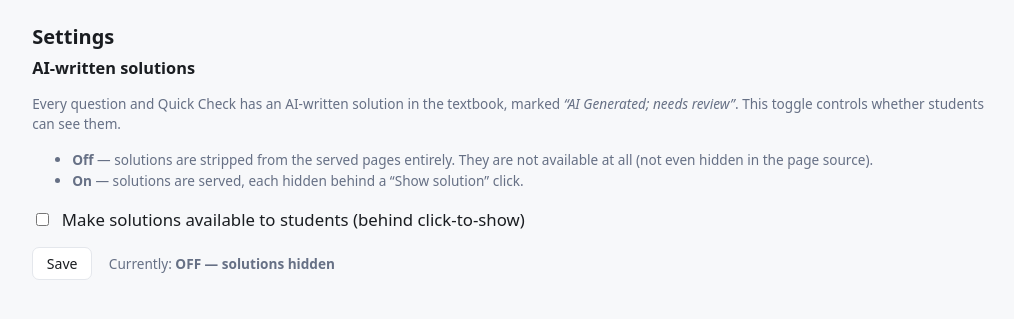
After one commit to katestange/alchemy-textbook, a FastAPI app: template backend/templates/admin/settings.html in a window 1280 px wide. The commit adds this page. Shown: the top 319 px of the page, without its empty margins (131-1145 px from the left). Run offline with FastAPI, Linux system fonts and the light colour scheme; the template is opened without the code that fills it, so the values that code supplies are empty; parts of the project's set-up code (start-up, migrations or seed data) failed here and were passed over.

Commit message:
solutions infrastructure: admin availability toggle + server-side strip + click-to-show reader
Decision 75. Builds the machinery around AI-written LaTeX solutions (a background agent is writing the \begin{aisolution} blocks into the .tex):
- settings table + get/set_setting; solutions_enabled() (default OFF).
- /chapter/{n} strips <div class=ltx_theorem_aisolution> blocks server-side when OFF (pure-Python balanced-div remover, unit-tested with nesting); serves them when ON. Verified: OFF -> 0 occurrences, ON -> served.
- Admin Settings page + toggle (nav link added).
- Reader wires each .ltx_theorem_aisolution behind a 'Show solution' click (gold styling); no-op when the backend has stripped them.
104 frontend tests pass. Solutions .tex content + pipeline rebuild land when the agent finishes.

Co-Authored-By: Claude Fable 5 <noreply@anthropic.com>

```diff
--- a/backend/app.py
+++ b/backend/app.py
@@ -22,7 +22,7 @@ from pathlib import Path
 from anthropic import AsyncAnthropic
 from dotenv import load_dotenv
 from fastapi import FastAPI, HTTPException, Request, Response
-from fastapi.responses import FileResponse, JSONResponse, StreamingResponse
+from fastapi.responses import FileResponse, HTMLResponse, JSONResponse, StreamingResponse
 
 # ---------------------------------------------------------------------------
 # Paths and configuration
@@ -410,6 +410,10 @@ CREATE TABLE IF NOT EXISTS admin (
     failed_attempts INTEGER NOT NULL DEFAULT 0,  -- lockout (Decision 57)
     locked_until TIMESTAMP                       -- lockout (Decision 57)
 );
+CREATE TABLE IF NOT EXISTS settings (
+    key TEXT PRIMARY KEY,
+    value TEXT NOT NULL
+);
 """
 
 DEV_CODE = "DEV-TEST-1"
@@ -466,6 +470,77 @@ def db_execute(sql: str, params=()) -> int:
         cur = _db.execute(sql, params)
         _db.commit()
         return cur.lastrowid
+
+
+def get_setting(key: str, default: str = "") -> str:
+    rows = db_query("SELECT value FROM settings WHERE key = ?", (key,))
+    return rows[0]["value"] if rows else default
+
+
+def set_setting(key: str, value: str) -> None:
+    db_execute(
+        "INSERT INTO settings (key, value) VALUES (?, ?) "
+        "ON CONFLICT(key) DO UPDATE SET value = excluded.value",
+        (key, value),
+    )
+
+
+# AI-written solutions (marked "needs review" in the LaTeX) render as
+# <div class="ltx_theorem ltx_theorem_aisolution">. When the instructor's
+# toggle is OFF they are stripped from the served chapter HTML entirely (not
+# merely hidden), so they're genuinely unavailable. Default: OFF.
+_AISOLUTION_CLASS = "ltx_theorem_aisolution"
+
+
+def solutions_enabled() -> bool:
+    return get_setting("solutions_enabled", "0") == "1"
+
+
+def _next_div(html: str, start: int) -> int:
+    """Index of the next real <div (followed by space or >), or -1."""
+    i = start
+    while True:
+        i = html.find("<div", i)
+        if i == -1:
+            return -1
+        nxt = html[i + 4:i + 5]
+        if nxt in (" ", ">", "\t", "\n", "/"):
+            return i
+        i += 4
+
+
+def strip_aisolutions(html: str) -> str:
+    """Remove every balanced <div ...ltx_theorem_aisolution...>...</div> block."""
+    out = []
+    pos = 0
+    while True:
+        start = _next_div(html, pos)
+        if start == -1:
+            out.append(html[pos:])
+            break
+        tag_end = html.find(">", start)
+        if tag_end == -1:
+            out.append(html[pos:])
+            break
+        if _AISOLUTION_CLASS in html[start:tag_end + 1]:
+            depth, scan = 1, tag_end + 1
+            while depth > 0:
+                nd = _next_div(html, scan)
+                cd = html.find("</div>", scan)
+                if cd == -1:
+                    break
+                if nd != -1 and nd < cd:
+                    depth += 1
+                    scan = nd + 4
+                else:
+                    depth -= 1
+                    scan = cd + 6
+            out.append(html[pos:start])
+            pos = scan
+        else:
+            out.append(html[pos:tag_end + 1])
+            pos = tag_end + 1
+    return "".join(out)
 
 
 # ---------------------------------------------------------------------------
@@ -534,6 +609,12 @@ def chapter(n: str):
     path = BUILD_DIR / "html" / filename
     if not path.exists():
         raise HTTPException(status_code=404, detail="Chapter file missing")
+    # When the solutions toggle is OFF, strip AI-written solutions entirely so
+    # they're unavailable (not merely hidden). When ON, they're served and the
+    # reader hides each behind a "Show solution" click.
+    if not solutions_enabled():
+        html = path.read_text(encoding="utf-8")
+        return HTMLResponse(strip_aisolutions(html))
     return FileResponse(path, media_type="text/html")
 
 
--- a/backend/templates/admin/base.html
+++ b/backend/templates/admin/base.html
@@ -110,6 +110,7 @@
     <a href="/admin/orphans" {% if active == 'orphans' %}class="active"{% endif %}>Orphans</a>
     <a href="/admin/codes"   {% if active == 'codes'   %}class="active"{% endif %}>Invite codes</a>
     <a href="/admin/usage"   {% if active == 'usage'   %}class="active"{% endif %}>Usage</a>
+    <a href="/admin/settings"{% if active == 'settings'%}class="active"{% endif %}>Settings</a>
   </nav>
   <form method="post" action="/admin/logout"><button>Log out</button></form>
 </header>
--- /dev/null
+++ b/backend/templates/admin/settings.html
@@ -0,0 +1,33 @@
+{% extends "admin/base.html" %}
+{% block title %}Settings{% endblock %}
+{% block content %}
+<h1>Settings</h1>
+
+<section class="block">
+  <h2>AI-written solutions</h2>
+  <p class="hint">
+    Every question and Quick Check has an AI-written solution in the textbook,
+    marked <em>&ldquo;AI Generated; needs review&rdquo;</em>. This toggle controls
+    whether students can see them.
+  </p>
+  <ul class="hint">
+    <li><strong>Off</strong> &mdash; solutions are stripped from the served pages
+      entirely. They are not available at all (not even hidden in the page source).</li>
+    <li><strong>On</strong> &mdash; solutions are served, each hidden behind a
+      &ldquo;Show solution&rdquo; click.</li>
+  </ul>
+
+  <form method="post" action="/admin/settings/solutions">
+    <label style="display:flex; align-items:center; gap:0.6rem; font-size:1.05rem;">
+      <input type="checkbox" name="enabled" {% if solutions_enabled %}checked{% endif %}>
+      Make solutions available to students (behind click-to-show)
+    </label>
+    <p style="margin-top:0.9rem;">
+      <button type="submit">Save</button>
+      <span class="hint" style="margin-left:0.8rem;">
+        Currently: <strong>{{ "ON — solutions available" if solutions_enabled else "OFF — solutions hidden" }}</strong>
+      </span>
+    </p>
+  </form>
+</section>
+{% endblock %}
```
Also changed, not shown: backend/admin.py (+22 -0 lines), frontend/src/lib/components/ReadingPane.svelte (+25 -0 lines), frontend/src/styles/theme.css (+29 -0 lines), spec.md (+1 -1 lines).
